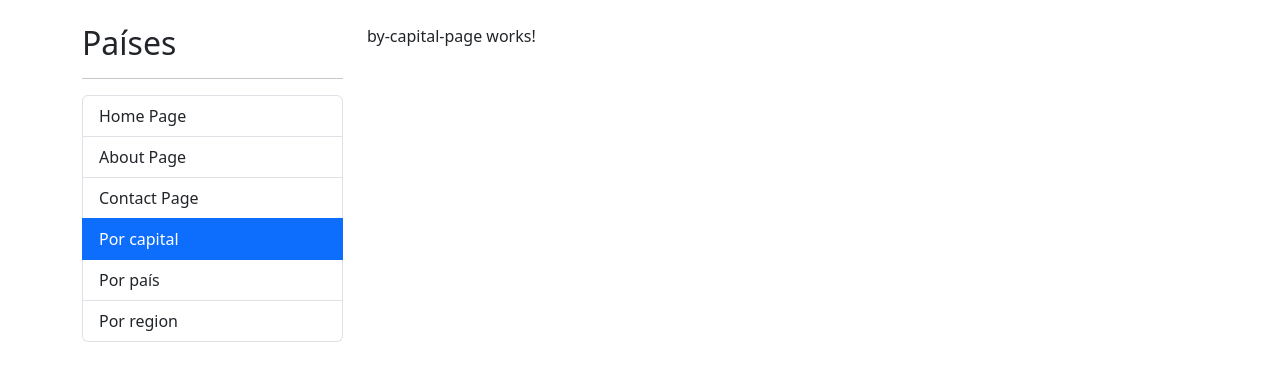
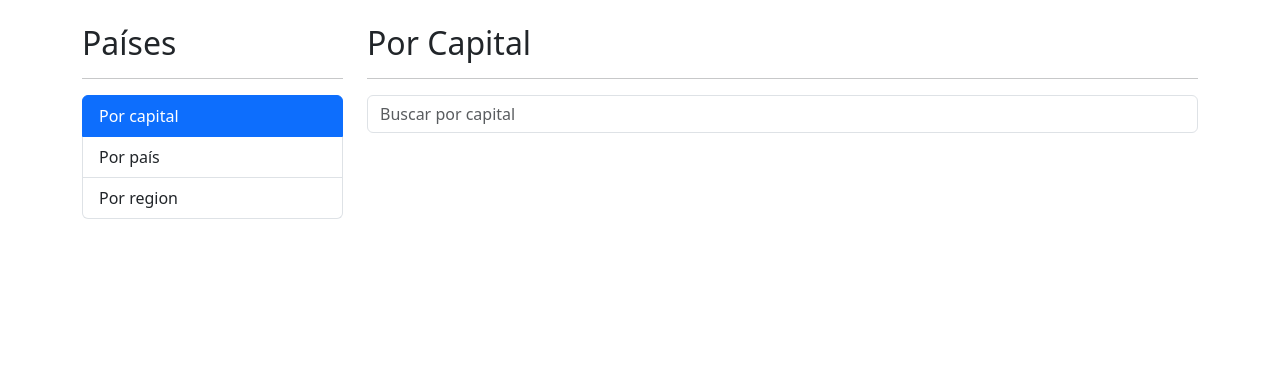
Before and after one commit to Rolando-Angular/04-angular17-country-app-klerith-instructor, an Angular app: page /countries/by-capital in a window 1280 px wide. Shown: the top 380 px of the page. Built offline with nearby package versions, Linux system fonts and the light colour scheme.

Commit message:
add : implement search box component

```diff
--- a/src/app/app-routing.module.ts
+++ b/src/app/app-routing.module.ts
@@ -23,7 +23,7 @@ const routes: Routes = [
   },
   {
     path: '**',
-    redirectTo: '',
+    redirectTo: 'countries',
   }
 ]
 @NgModule({
--- a/src/app/countries/countries-routing.module.ts
+++ b/src/app/countries/countries-routing.module.ts
@@ -21,6 +21,10 @@ const routes: Routes = [
   {
     path: 'by/:id',
     component: CountryPageComponent,
+  },
+  {
+    path: '**',
+    redirectTo: 'by-capital',
   }
 ]
 
--- a/src/app/countries/countries.module.ts
+++ b/src/app/countries/countries.module.ts
@@ -5,6 +5,7 @@ import { ByCountryPageComponent } from './pages/by-country-page/by-country-page.
 import { ByRegionPageComponent } from './pages/by-region-page/by-region-page.component';
 import { CountryPageComponent } from './pages/country-page/country-page.component';
 import { CountriesRoutingModule } from './countries-routing.module';
+import { SharedModule } from '../shared/shared.module';
 
 
 
@@ -18,6 +19,7 @@ import { CountriesRoutingModule } from './countries-routing.module';
   imports: [
     CommonModule,
     CountriesRoutingModule,
+    SharedModule,
   ]
 })
 export class CountriesModule { }
--- a/src/app/countries/pages/by-capital-page/by-capital-page.component.html
+++ b/src/app/countries/pages/by-capital-page/by-capital-page.component.html
@@ -1 +1,13 @@
-<p>by-capital-page works!</p>
+<h2>Por Capital</h2>
+<hr>
+<div class="row">
+  <div class="col">
+    <!-- SearchBox -->
+    <shared-search-box [placeholder]="'Buscar por capital'" (onValue)="searchByCapital($event)"></shared-search-box>
+  </div>
+</div>
+<div class="row">
+  <div class="col">
+    <!-- tabla de resultados -->
+  </div>
+</div>
--- a/src/app/countries/pages/by-capital-page/by-capital-page.component.ts
+++ b/src/app/countries/pages/by-capital-page/by-capital-page.component.ts
@@ -7,4 +7,9 @@ import { Component } from '@angular/core';
 })
 export class ByCapitalPageComponent {
 
+  public searchByCapital(term: string): void {
+    console.log('Desde ByCapitalPage');
+    console.log({ term });
+  }
+
 }
--- /dev/null
+++ b/src/app/shared/components/search-box/search-box.component.html
@@ -0,0 +1 @@
+<input class="form-control" type="text" [placeholder]="placeholder" (keyup.enter)="emitValue(txtInput.value)" #txtInput>
--- /dev/null
+++ b/src/app/shared/components/search-box/search-box.component.ts
@@ -0,0 +1,24 @@
+import { Component, ElementRef, EventEmitter, Input, Output, ViewChild } from '@angular/core';
+
+@Component({
+  selector: 'shared-search-box',
+  templateUrl: './search-box.component.html',
+  styles: ``
+})
+export class SearchBoxComponent {
+
+  @ViewChild('txtInput')
+  private tagInput!: ElementRef<HTMLInputElement>;
+
+  @Input()
+  public placeholder: string = '';
+
+  @Output()
+  public onValue: EventEmitter<string> = new EventEmitter();
+
+  public emitValue(tagValue: string): void {
+    this.onValue.emit(tagValue)
+    this.tagInput.nativeElement.value = '';
+  }
+
+}
--- a/src/app/shared/components/sidebar/sidebar.component.html
+++ b/src/app/shared/components/sidebar/sidebar.component.html
@@ -1,7 +1,7 @@
 <h2>Países</h2>
 <hr>
 <ul class="list-group">
-  <li class="list-group-item" [routerLink]="''" [routerLinkActive]="'active'" [routerLinkActiveOptions]="{exact: true}">
+  <!-- <li class="list-group-item" [routerLink]="''" [routerLinkActive]="'active'" [routerLinkActiveOptions]="{exact: true}">
     Home Page
   </li>
   <li class="list-group-item" [routerLink]="'about'" [routerLinkActive]="'active'">
@@ -9,7 +9,7 @@
   </li>
   <li class="list-group-item" [routerLink]="'contact'" [routerLinkActive]="'active'">
     Contact Page
-  </li>
+  </li> -->
   <li class="list-group-item" [routerLink]="'countries/by-capital'" [routerLinkActive]="'active'">
     Por capital
   </li>
--- a/src/app/shared/shared.module.ts
+++ b/src/app/shared/shared.module.ts
@@ -5,6 +5,7 @@ import { AboutPageComponent } from './pages/about-page/about-page.component';
 import { HomePageComponent } from './pages/home-page/home-page.component';
 import { SidebarComponent } from './components/sidebar/sidebar.component';
 import { ContactPageComponent } from './pages/contact-page/contact-page.component';
+import { SearchBoxComponent } from './components/search-box/search-box.component';
 
 
 @NgModule({
@@ -12,6 +13,7 @@ import { ContactPageComponent } from './pages/contact-page/contact-page.componen
     AboutPageComponent,
     ContactPageComponent,
     HomePageComponent,
+    SearchBoxComponent,
     SidebarComponent,
   ],
   imports: [
@@ -19,6 +21,7 @@ import { ContactPageComponent } from './pages/contact-page/contact-page.componen
     RouterModule,
   ],
   exports: [
+    SearchBoxComponent,
     SidebarComponent,
   ]
 })
```
Also changed, not shown: 1 other file (tests, documents, lock files or other folders).
